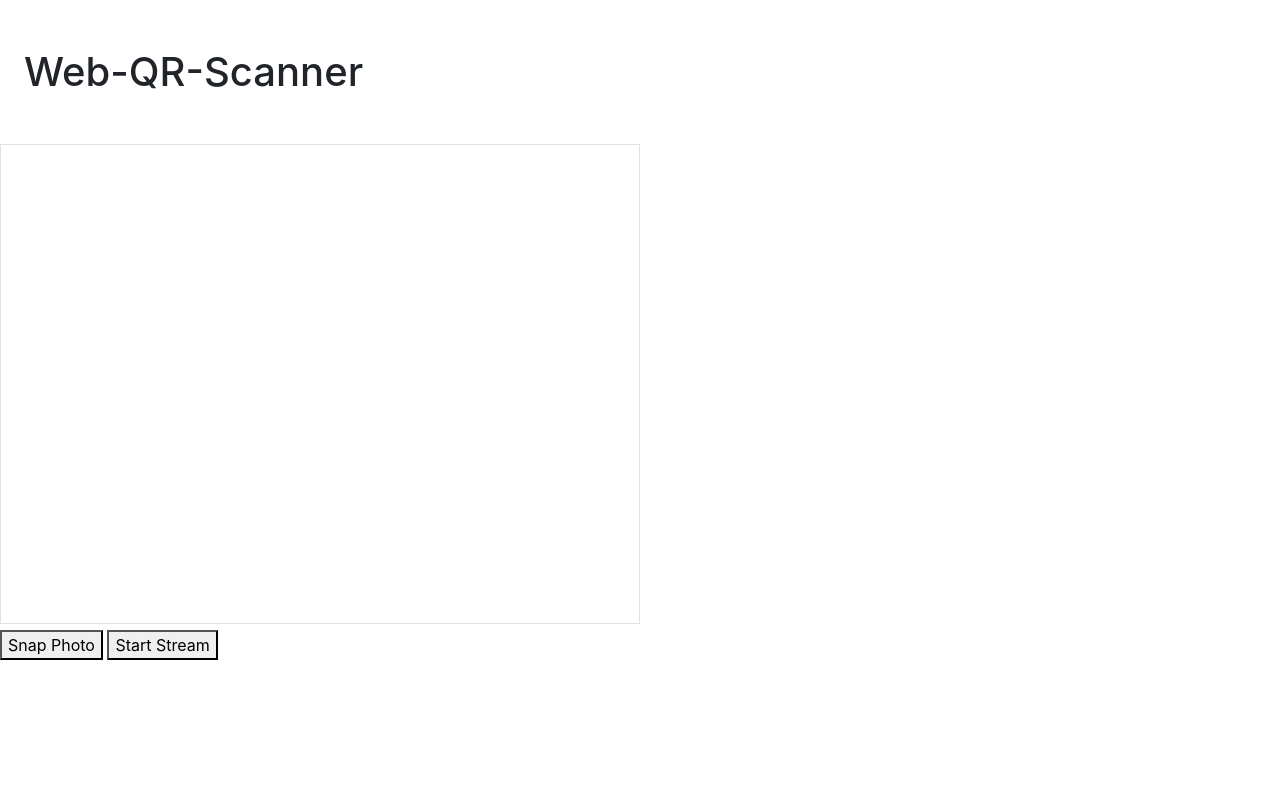
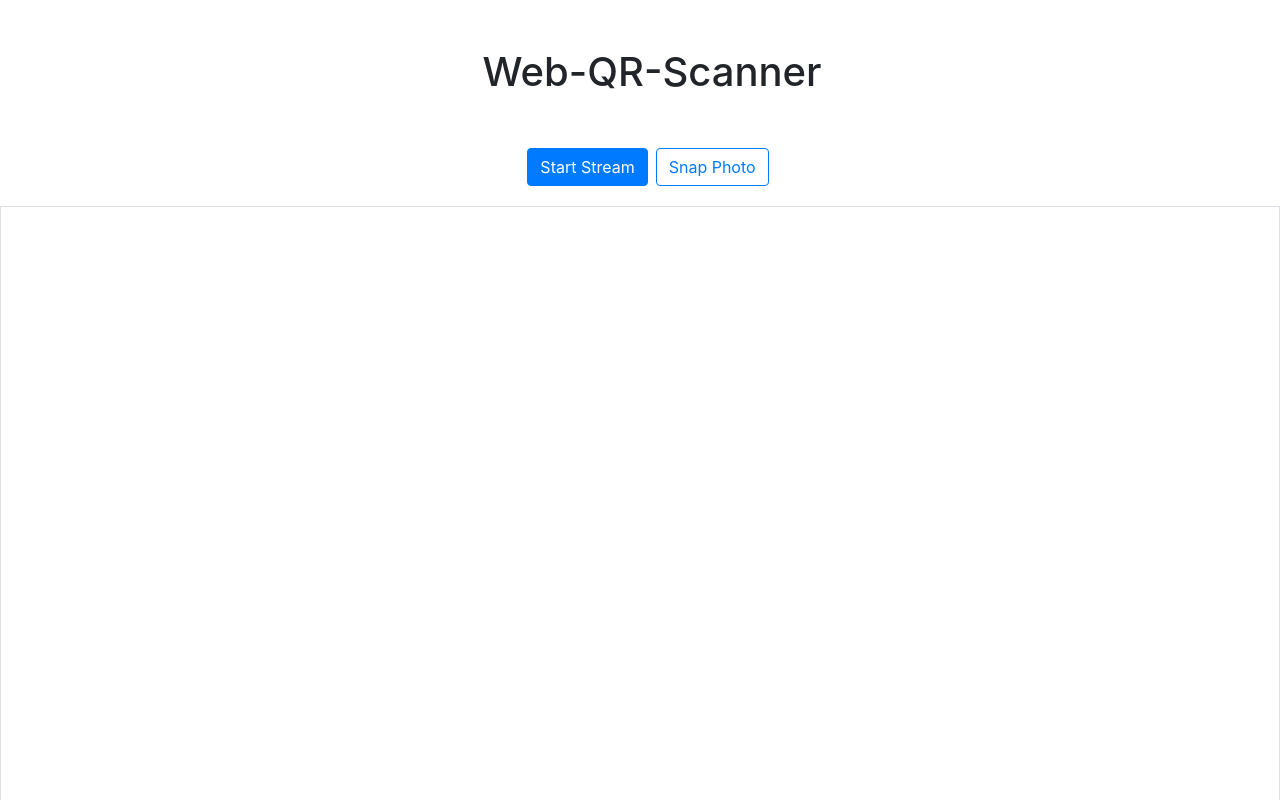
Before and after one commit to pdsauer/web-cam-QR, a plain HTML site: page index.html in a window 1280 px wide. Shown: the top 800 px of the page. Drawn offline with nearby package versions, Linux system fonts and the light colour scheme.

Commit message:
Fixed width and buttons

```diff
--- a/index.html
+++ b/index.html
@@ -13,7 +13,13 @@
 		<script src="js/main.js" defer></script>
 	</head>
 	<body>
-		<h1 class="my-5 ml-4">Web-QR-Scanner</h1>
+		<h1 class="my-5 ml-4 text-center">Web-QR-Scanner</h1>
+		<div class="button-container ml-3 mb-3 d-flex justify-content-center">
+			<button class="btn btn-primary m-1" id="start">Start Stream</button>
+			<button class="btn btn-outline-primary m-1" id="snap">
+				Snap Photo
+			</button>
+		</div>
 		<div class="camera-container">
 			<video
 				class="border"
@@ -22,11 +28,8 @@
 				height="480"
 				autoplay
 			></video>
-			<div class="button-container">
-				<button id="snap">Snap Photo</button>
-				<button id="start">Start Stream</button>
-			</div>
-			<canvas id="canvas" width="640" height="480"></canvas>
+
+			<canvas id="canvas" width="680" height="680"></canvas>
 		</div>
 	</body>
 </html>
--- a/js/main.js
+++ b/js/main.js
@@ -4,6 +4,11 @@ var video = document.getElementById('video');
 let start = document.querySelector('#start').addEventListener('click', () => {
 	cameraRoll();
 });
+
+// set Video width to window width
+video.setAttribute('width', window.innerWidth);
+video.setAttribute('height', window.innerWidth);
+
 // Trigger photo take
 document.getElementById('snap').addEventListener('click', () => {
 	canvasContext.drawImage(video, 0, 0, 640, 480);
```
